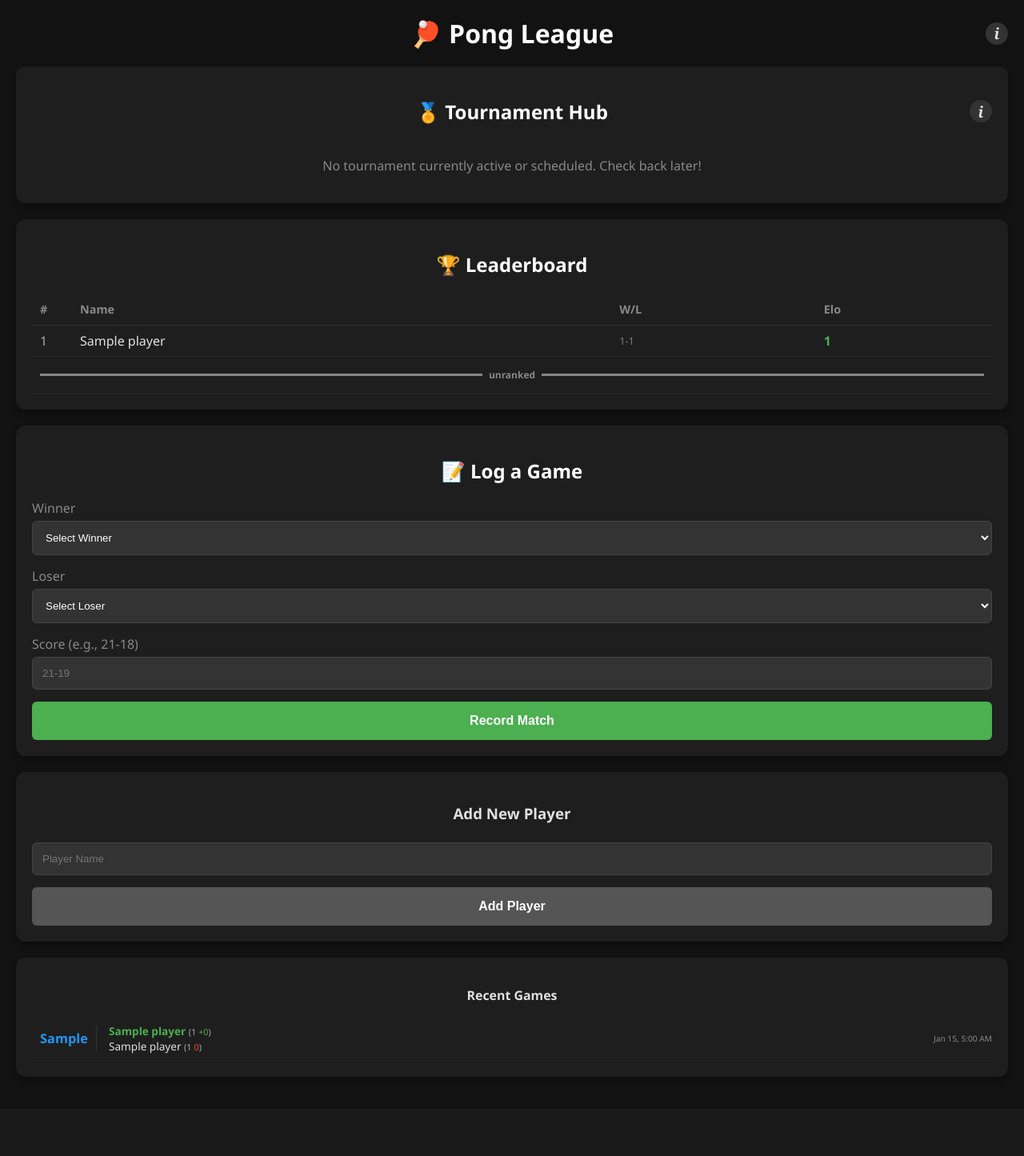
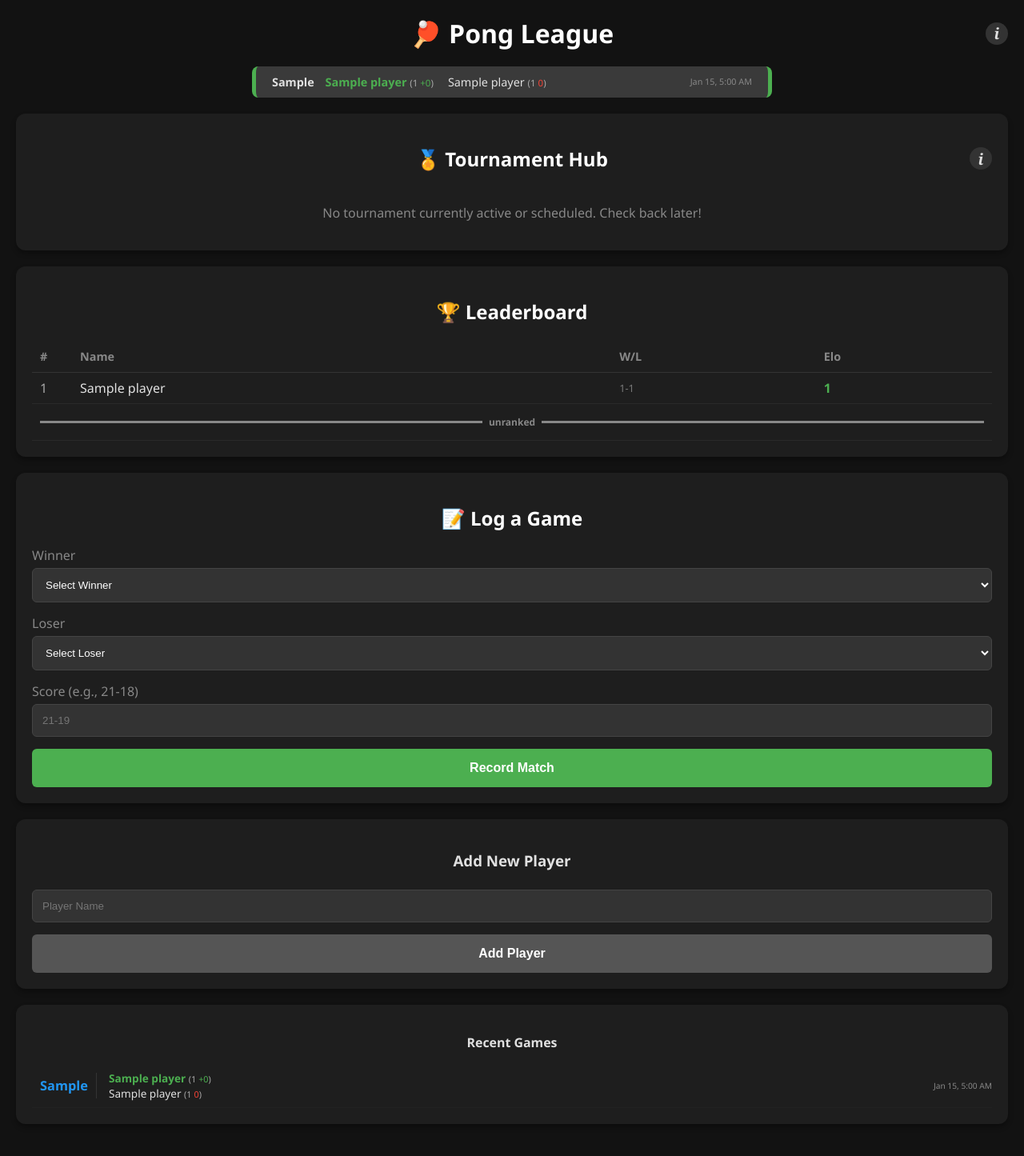
Before and after one commit to tigerqye/pingpongelo, a Flask app: page / in a window 1280 px wide. Shown: the whole page at 80% size. Before the commit the page ends 1348 px from the top, so only its background shows below. Run offline with Flask 3, Linux system fonts and the light colour scheme; tables that the repository leaves empty hold one stand-in row (values such as "Sample post").

Commit message:
last game played

```diff
--- a/templates/index.html
+++ b/templates/index.html
@@ -66,17 +66,26 @@
         }
 
         /* Admin Note Styling */
-        #league-note {
+        .top-banner {
             background: #3a3a3a;
-            color: #ffeb3b;
             padding: 10px 20px;
             border-radius: 8px;
             margin: 10px auto 20px auto;
             max-width: 600px;
             font-size: 0.9em;
             font-weight: 500;
+            text-align: center;
+        }
+
+        #league-note {
+            color: #ffeb3b;
             border-left: 5px solid #ff9800;
-            text-align: center;
+            border-right: 5px solid #ff9800;
+        }
+
+        #last-match-banner {
+            border-left: 5px solid #4CAF50;
+            border-right: 5px solid #4CAF50;
         }
 
         /* Tournament Styles */
@@ -426,10 +435,12 @@
                     least 6 inches and strike it so it first hits their side of the table and then the opponent's side.
                     The serve must start from behind the end line.</li>
                 <li style="margin-bottom: 8px;"><strong>Change of Service:</strong> Service changes hands every
-                    <b>two</b> points.</li>
+                    <b>two</b> points.
+                </li>
                 <li style="margin-bottom: 8px;"><strong>Scoring:</strong> A game is won by the first player to reach
                     <b>11 points</b> and be at least <b>two points ahead</b> of the opponent. If the score is 10-10
-                    (deuce), service alternates after every point until one player gains a two-point lead.</li>
+                    (deuce), service alternates after every point until one player gains a two-point lead.
+                </li>
                 <li style="margin-bottom: 8px;"><strong>Legal Return:</strong> The ball must only be struck after it has
                     bounced once on your side. It must then travel directly over the net and bounce on the opponent's
                     side.</li>
@@ -475,9 +486,35 @@
     </div>
 
     {% if admin_note %}
-    <div id="league-note">
+    <div id="league-note" class="top-banner">
         📣 {{ admin_note }}
     </div>
+    {% else %}
+    {% if matches %}
+    {% set recent_match = matches[0] %}
+    <div id="last-match-banner" class="top-banner">
+        <div style="display: flex; justify-content: space-between; align-items: center; width: 100%;">
+            <div style="white-space: nowrap;">
+                <span style="font-weight: bold; color: #e0e0e0; margin-right: 10px;">{{ recent_match.score }}</span>
+                <strong style="color:#4CAF50">{{ recent_match.winner.name }}</strong>
+                <span style="font-size: 0.8em; color: #aaa; margin-right: 15px;">
+                    ({{ recent_match.winner_pre_elo }}
+                    <span style="color: #4CAF50;">+{{ recent_match.winner_post_elo - recent_match.winner_pre_elo }}</span>)
+                </span>
+                {{ recent_match.loser.name }}
+                <span style="font-size: 0.8em; color: #aaa;">
+                    ({{ recent_match.loser_pre_elo }}
+                    <span style="color: #F44336;">{{ recent_match.loser_post_elo - recent_match.loser_pre_elo }}</span>)
+                </span>
+            </div>
+
+            <div class="match-timestamp-container" style="text-align: right; margin-left: 15px; flex-shrink: 0;"
+                data-utc-date="{{ recent_match.date }}">
+                <span class="js-local-datetime">Loading...</span>
+            </div>
+        </div>
+    </div>
+    {% endif %}
     {% endif %}
 
     <div class="card">
@@ -521,7 +558,7 @@
 
         {% if tournament_state == 1 %}
         <h3 style="color:#2196F3;">Tournament Signup is OPEN!</h3>
-        <p style="color:#bbb; font-size: 0.9em;">Signed Up ({{ signed_up_players | length }}):
+        <p style="color:#bbb; font-size: 0.9em;">Participants [{{ signed_up_players | length }}]:
             {% for player in signed_up_players %}
             <span style="color:#ddd; margin-right: 5px;">{{ player.name }}</span>
             {% endfor %}
```
